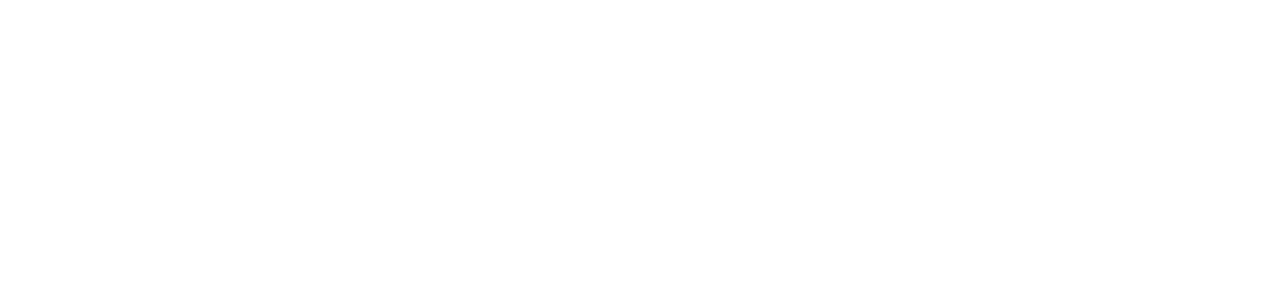
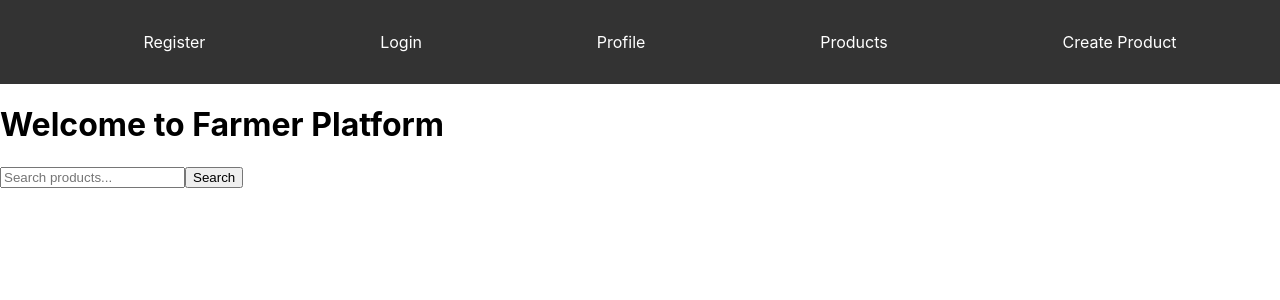
Before and after one commit to arhesaim/farmers-platform, a React (Create React App) app in the folder client/: page / in a window 1280 px wide. Before the commit this address had no page. Shown: the top 300 px of the page. Built offline with nearby package versions, Linux system fonts and the light colour scheme.

Commit message:
new search, main page and navbar implemented

```diff
--- a/client/src/App.js
+++ b/client/src/App.js
@@ -7,14 +7,18 @@ import CreateProduct from './components/CreateProduct';
 import UpdateProduct from './components/UpdateProduct';
 import DeleteProduct from './components/DeleteProduct';
 import Products from './components/Products';
-import Search from './components/Search';
+import MainPage from './components/MainPage';
+import SearchResults from './components/SearchResults';
+import Navbar from './components/Navbar';
 import ProtectedRoute from './components/ProtectedRoute';
 
 
 const App = () => {
     return (
         <Router>
+            <Navbar />
             <Routes>
+                <Route path="/" element={<MainPage />} />
                 <Route path="/register" element={<Register />} />
                 <Route path="/login" element={<Login />} />
                 <Route path="/profile" element={<ProtectedRoute element={Profile} />} />
@@ -22,7 +26,7 @@ const App = () => {
                 <Route path="/create-product" element={<ProtectedRoute element={CreateProduct} />} />
                 <Route path="/update-product/:id" element={<ProtectedRoute element={UpdateProduct} />} />
                 <Route path="/delete-product/:id" element={<ProtectedRoute element={DeleteProduct} />} />
-                <Route path="/search" element={<Search />} />
+                <Route path="/search" element={<SearchResults />} />
             </Routes>
         </Router>
     );
--- /dev/null
+++ b/client/src/components/MainPage.js
@@ -0,0 +1,14 @@
+import React from 'react';
+import SearchBar from './SearchBar';
+
+const MainPage = () => {
+    return (
+        <div>
+            <h1>Welcome to Farmer Platform</h1>
+            <SearchBar />
+            {/* Other content for the main page */}
+        </div>
+    );
+};
+
+export default MainPage;
--- /dev/null
+++ b/client/src/components/Navbar.css
@@ -0,0 +1,23 @@
+nav {
+    background-color: #333;
+    padding: 1rem;
+}
+
+nav ul {
+    list-style-type: none;
+    display: flex;
+    justify-content: space-around;
+}
+
+nav ul li {
+    margin: 0 1rem;
+}
+
+nav ul li a {
+    color: white;
+    text-decoration: none;
+}
+
+nav ul li a:hover {
+    text-decoration: underline;
+}
--- /dev/null
+++ b/client/src/components/Navbar.js
@@ -0,0 +1,19 @@
+import React from 'react';
+import { Link } from 'react-router-dom';
+import './Navbar.css';
+
+const Navbar = () => {
+    return (
+        <nav>
+            <ul>
+                <li><Link to="/register">Register</Link></li>
+                <li><Link to="/login">Login</Link></li>
+                <li><Link to="/profile">Profile</Link></li>
+                <li><Link to="/products">Products</Link></li>
+                <li><Link to="/create-product">Create Product</Link></li>
+            </ul>
+        </nav>
+    );
+};
+
+export default Navbar;
--- a/client/src/components/Search.js
+++ /dev/null
@@ -1,46 +0,0 @@
-import React, { useState } from 'react';
-import api from '../api';
-
-const Search = () => {
-    const [query, setQuery] = useState('');
-    const [results, setResults] = useState([]);
-
-    const handleSearch = async (e) => {
-        e.preventDefault();
-        try {
-            const response = await api.get(`/search?q=${query}`);
-            setResults(response.data);
-        } catch (err) {
-            console.error(err);
-        }
-    };
-
-    return (
-        <div>
-            <form onSubmit={handleSearch}>
-                <input
-                    type="text"
-                    placeholder="Search products..."
-                    value={query}
-                    onChange={(e) => setQuery(e.target.value)}
-                    required
-                />
-                <button type="submit">Search</button>
-            </form>
-            <ul>
-                {results.map((product) => (
-                    <li key={product.id}>
-                        <h3>{product.name}</h3>
-                        <p>{product.description}</p>
-                        <p>Price: ${product.price}</p>
-                        <p>Quantity: {product.quantity}</p>
-                        <img src={product.image_url} alt={product.name} />
-                        <p>Category: {product.category}</p>
-                    </li>
-                ))}
-            </ul>
-        </div>
-    );
-};
-
-export default Search;
--- /dev/null
+++ b/client/src/components/SearchBar.js
@@ -0,0 +1,57 @@
+import React, { useState, useEffect } from 'react';
+import { useNavigate } from 'react-router-dom';
+import api from '../api';
+
+const SearchBar = () => {
+    const [query, setQuery] = useState('');
+    const [suggestions, setSuggestions] = useState([]);
+    const navigate = useNavigate();
+
+    useEffect(() => {
+        const fetchSuggestions = async () => {
+            if (query.length > 0) {
+                try {
+                    const response = await api.get(`/search?q=${query}`);
+                    setSuggestions(response.data);
+                } catch (err) {
+                    console.error(err);
+                }
+            } else {
+                setSuggestions([]);
+            }
+        };
+        fetchSuggestions();
+    }, [query]);
+
+    const handleSearch = (e) => {
+        e.preventDefault();
+        navigate(`/search?q=${query}`);
+    };
+
+    return (
+        <div>
+            <form onSubmit={handleSearch}>
+                <input
+                    type="text"
+                    placeholder="Search products..."
+                    value={query}
+                    onChange={(e) => setQuery(e.target.value)}
+                />
+                <button type="submit">Search</button>
+            </form>
+            {suggestions.length > 0 && (
+                <ul>
+                    {suggestions.map((product) => (
+                        <li key={product.id}>
+                            <h3>{product.name}</h3>
+                            <p>{product.description}</p>
+                            <p>Price: ${product.price}</p>
+                        </li>
+                    ))}
+                </ul>
+            )}
+        </div>
+    );
+};
+
+export default SearchBar;
--- /dev/null
+++ b/client/src/components/SearchResults.js
@@ -0,0 +1,41 @@
+import React, { useState, useEffect } from 'react';
+import { useLocation } from 'react-router-dom';
+import api from '../api';
+
+const SearchResults = () => {
+    const [results, setResults] = useState([]);
+    const location = useLocation();
+    const query = new URLSearchParams(location.search).get('q');
+
+    useEffect(() => {
+        const fetchResults = async () => {
+            try {
+                const response = await api.get(`/search?q=${query}`);
+                setResults(response.data);
+            } catch (err) {
+                console.error(err);
+            }
+        };
+        fetchResults();
+    }, [query]);
+
+    return (
+        <div>
+            <h2>Search Results for "{query}"</h2>
+            <ul>
+                {results.map((product) => (
+                    <li key={product.id}>
+                        <h3>{product.name}</h3>
+                        <p>{product.description}</p>
+                        <p>Price: ${product.price}</p>
+                        <p>Quantity: {product.quantity}</p>
+                        <img src={product.image_url} alt={product.name} />
+                        <p>Category: {product.category}</p>
+                    </li>
+                ))}
+            </ul>
+        </div>
+    );
+};
+
+export default SearchResults;
```
Also changed, not shown: 1 other file (tests, documents, lock files or other folders).
